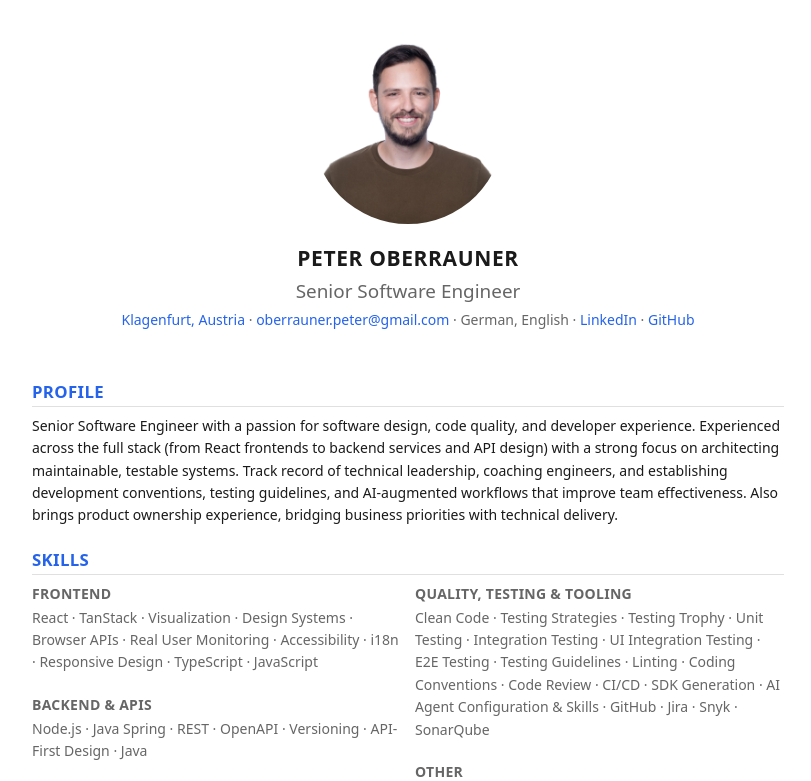
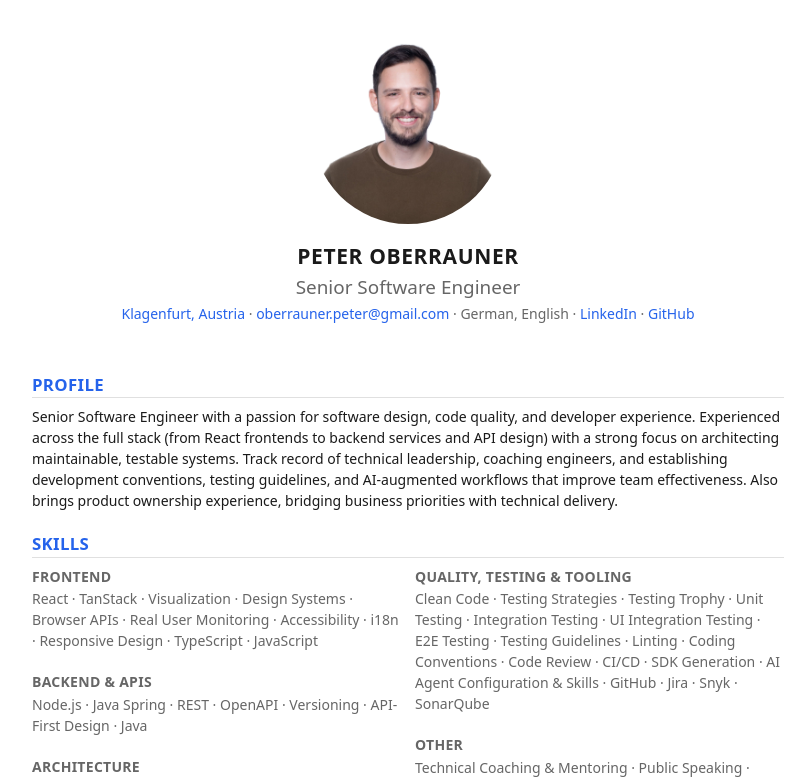
Before and after one commit to AlmostBearded/almostbearded.github.io, a React (Vite) app: page / in a window 1280 px wide. Shown: the top 781 px of the page, without its empty margins (232-1043 px from the left). Built offline with nearby package versions, Linux system fonts and the light colour scheme.

Commit message:
tighten body line-height to 1.5

```diff
--- a/src/index.css
+++ b/src/index.css
@@ -16,7 +16,7 @@
 body {
   font-family: var(--font-sans);
   color: var(--color-text);
-  line-height: 1.6;
+  line-height: 1.5;
   font-size: 10.5pt;
   max-width: 50rem;
   margin: 0 auto;
```
